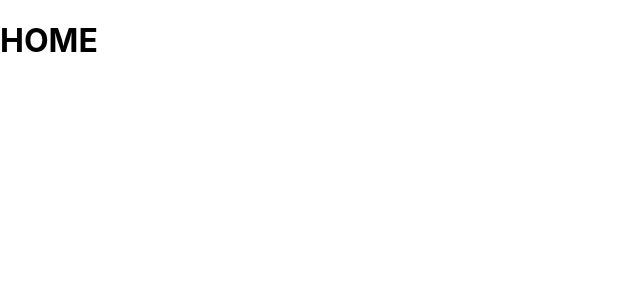
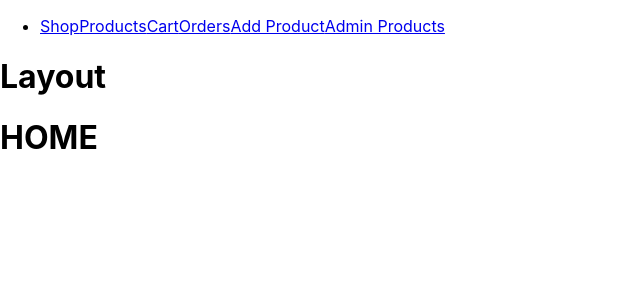
Before and after one commit to shanyaverma03/shopApp, a React (Create React App) app: page / in a window 1280 px wide. Shown: the top 300 px of the page, without its empty margins (0-640 px from the left). Built offline with nearby package versions, Linux system fonts and the light colour scheme.

Commit message:
added main navigation and root layout

```diff
--- a/src/Components/Navigation.js
+++ b/src/Components/Navigation.js
@@ -1,13 +1,21 @@
+import { Link } from "react-router-dom";
+
 const Navigation = () => {
   return (
-    <ul>
-      <li>Shop</li>
-      <li>Products</li>
-      <li>Cart</li>
-      <li>Orders</li>
-      <li>Add Product</li>
-      <li>Add Product</li>
-    </ul>
+    <header>
+      <nav>
+        <ul>
+          <li>
+            <Link to="/shop">Shop</Link>
+            <Link to="/products">Products</Link>
+            <Link to="/cart">Cart</Link>
+            <Link to="/orders">Orders</Link>
+            <Link to="/add-product">Add Product</Link>
+            <Link to="/admin-products">Admin Products</Link>
+          </li>
+        </ul>
+      </nav>
+    </header>
   );
 };
 
--- /dev/null
+++ b/src/pages/RootLayout.js
@@ -0,0 +1,16 @@
+import { Outlet } from "react-router-dom";
+import Navigation from "../Components/Navigation";
+
+const RootLayout = () => {
+  return (
+    <>
+      <Navigation />
+      <h1>Layout</h1>
+      <Outlet />
+    </>
+  );
+};
+
+export default RootLayout;
+
+//Outlet marks the place where the child router elements will be rendered to
```
Also changed, not shown: src/App.js (+8 -1 lines).
